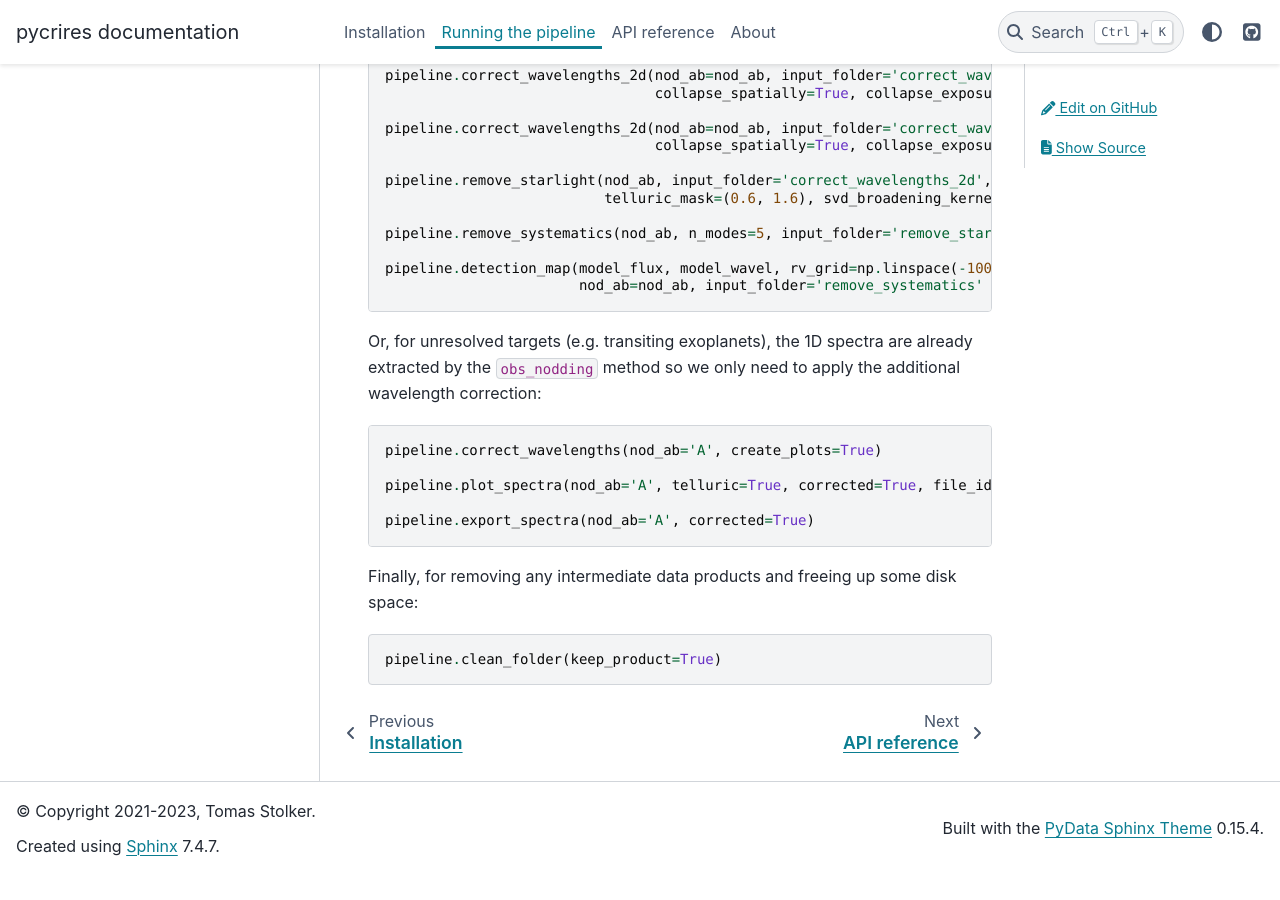
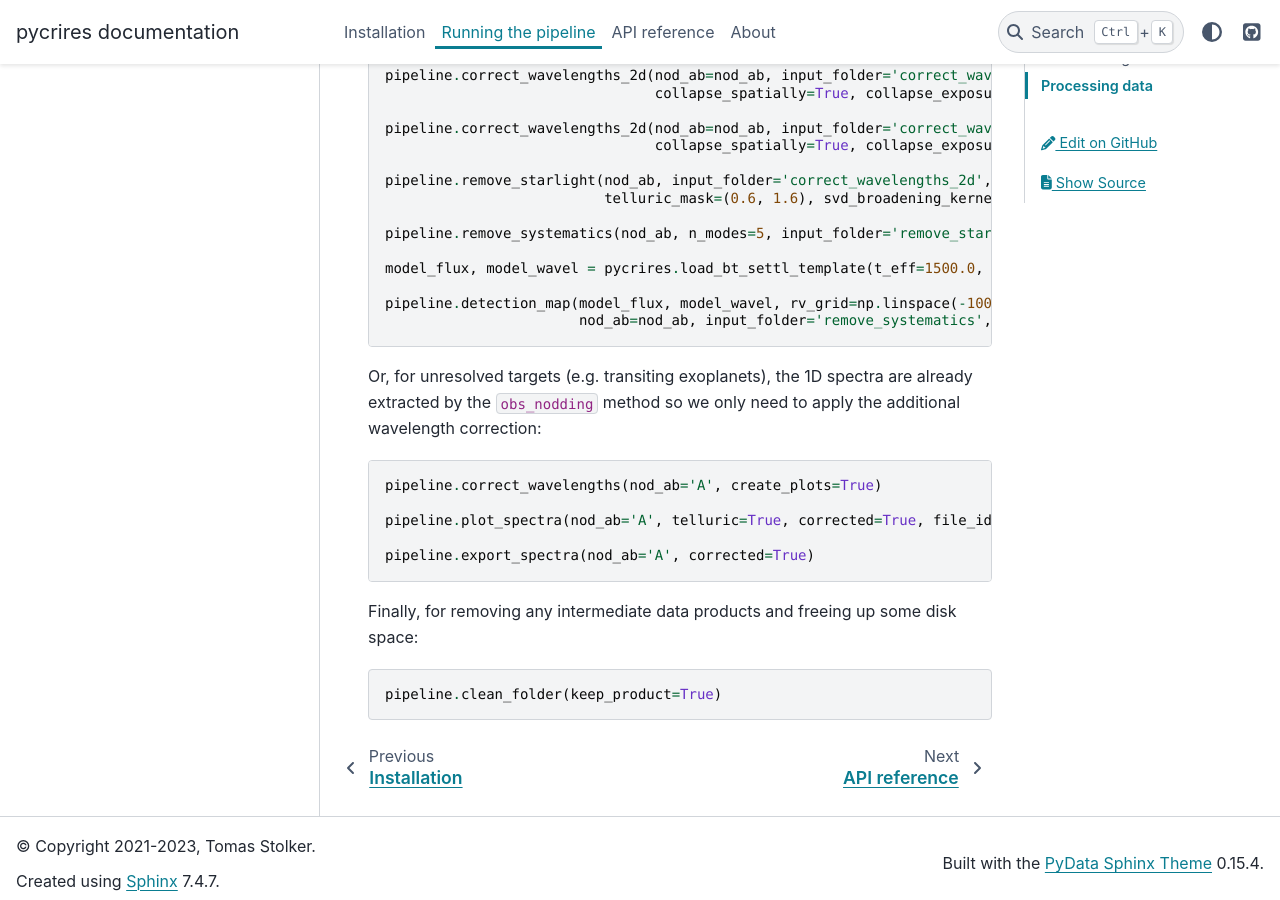
Before and after one commit to tomasstolker/pycrires, a Sphinx documentation site: the page built from docs/running.rst, in a window 1280 px wide and 900 px high, scrolled down 2642 px. Built offline with Sphinx 7.4.7 and the PyData theme 0.15.4, drawn with Linux system fonts in a browser that asks for light colours; before the commit the page ends 3517 px from its top, so only the background shows below that.

Commit message:
Fixed issue with type check in _make_ccf_plot, updated documentation

```diff
--- a/docs/running.rst
+++ b/docs/running.rst
@@ -84,8 +84,10 @@ Next, for spatially-resolved targets (e.g. directly imaged exoplanets), there ar
 
   pipeline.remove_systematics(nod_ab, n_modes=5, input_folder='remove_starlight')
 
+  model_flux, model_wavel = pycrires.load_bt_settl_template(t_eff=1500.0, log_g=4.0, vsini=10.0)
+
   pipeline.detection_map(model_flux, model_wavel, rv_grid=np.linspace(-100, 100, 201), vsini_grid=None,
-                         nod_ab=nod_ab, input_folder='remove_systematics' error_weighted=False)
+                         nod_ab=nod_ab, input_folder='remove_systematics', error_weighted=False)
 
 Or, for unresolved targets (e.g. transiting exoplanets), the 1D spectra are already extracted by the ``obs_nodding`` method so we only need to apply the additional wavelength correction:
 
```
Also changed, not shown: 1 other file.
